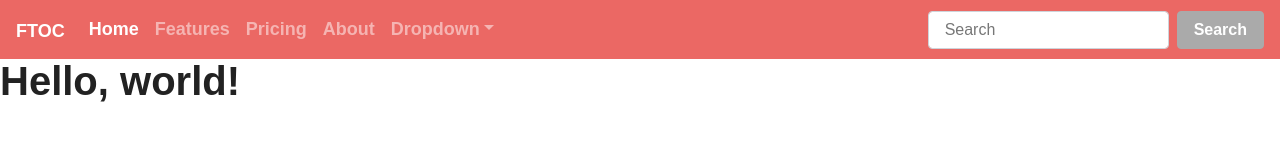
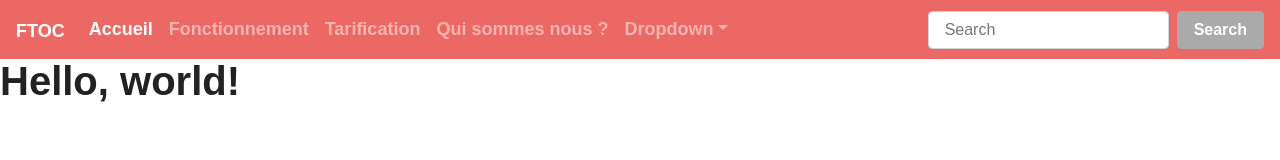
Before and after one commit to joongau/FToC, a plain HTML site: page home.html in a window 1280 px wide. Drawn offline with nearby package versions, Linux system fonts and the light colour scheme; a web font is replaced by a local one.

Commit message:
update navbar

```diff
--- a/index.html
+++ b/home.html
@@ -18,7 +18,7 @@
   <body>
 
     <nav class="navbar navbar-expand-lg navbar-dark bg-primary">
-        <a class="navbar-brand" href="#">FToC</a>
+        <a class="navbar-brand" href="home.html">FToC</a>
         <button class="navbar-toggler" type="button" data-toggle="collapse" data-target="#navbarColor01" aria-controls="navbarColor01" aria-expanded="false" aria-label="Toggle navigation">
           <span class="navbar-toggler-icon"></span>
         </button>
@@ -26,18 +26,18 @@
         <div class="collapse navbar-collapse" id="navbarColor01">
           <ul class="navbar-nav mr-auto">
             <li class="nav-item active">
-              <a class="nav-link" href="#">Home
+              <a class="nav-link" href="home.html">Accueil
                 <span class="sr-only">(current)</span>
               </a>
             </li>
             <li class="nav-item">
-              <a class="nav-link" href="#">Features</a>
+              <a class="nav-link" href="#">Fonctionnement</a>
             </li>
             <li class="nav-item">
-              <a class="nav-link" href="#">Pricing</a>
+              <a class="nav-link" href="#">Tarification</a>
             </li>
             <li class="nav-item">
-              <a class="nav-link" href="#">About</a>
+              <a class="nav-link" href="#">Qui sommes nous ?</a>
             </li>
             <li class="nav-item dropdown">
               <a class="nav-link dropdown-toggle" data-toggle="dropdown" href="#" role="button" aria-haspopup="true" aria-expanded="false">Dropdown</a>
```
